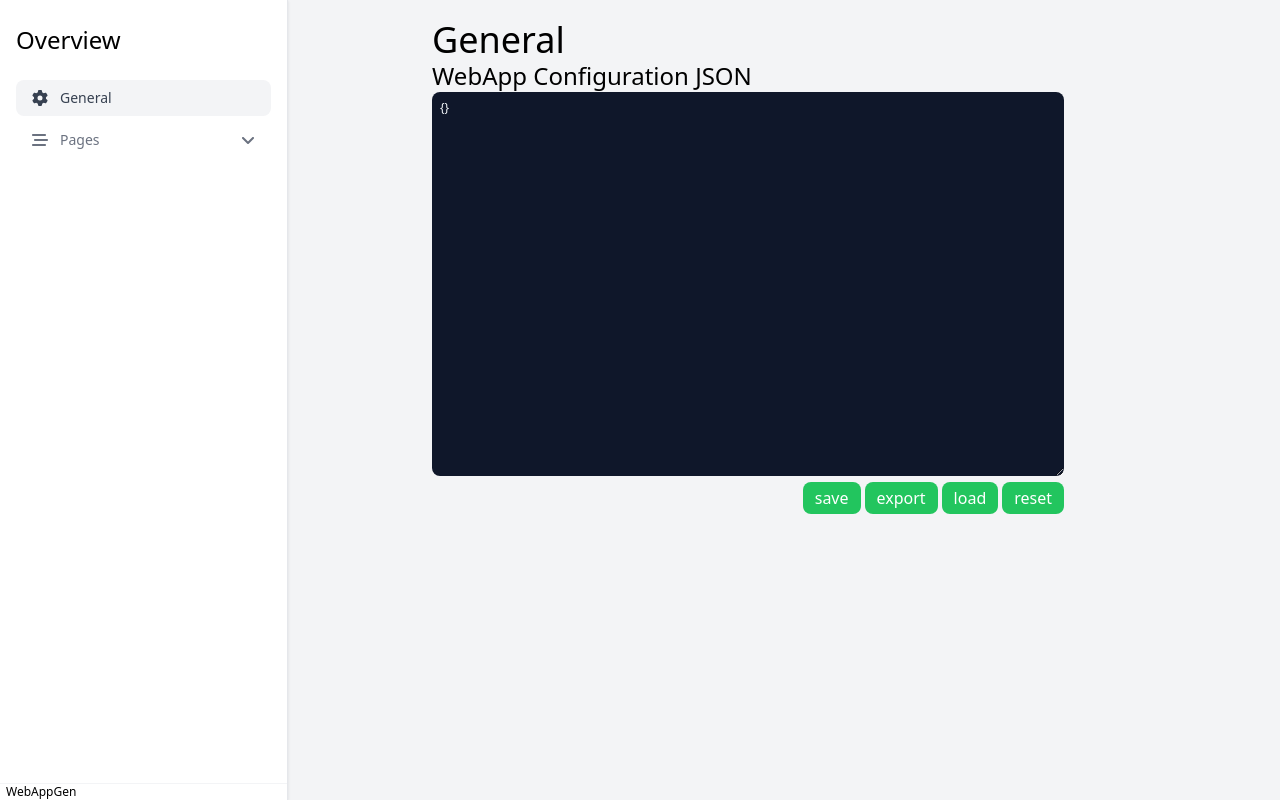
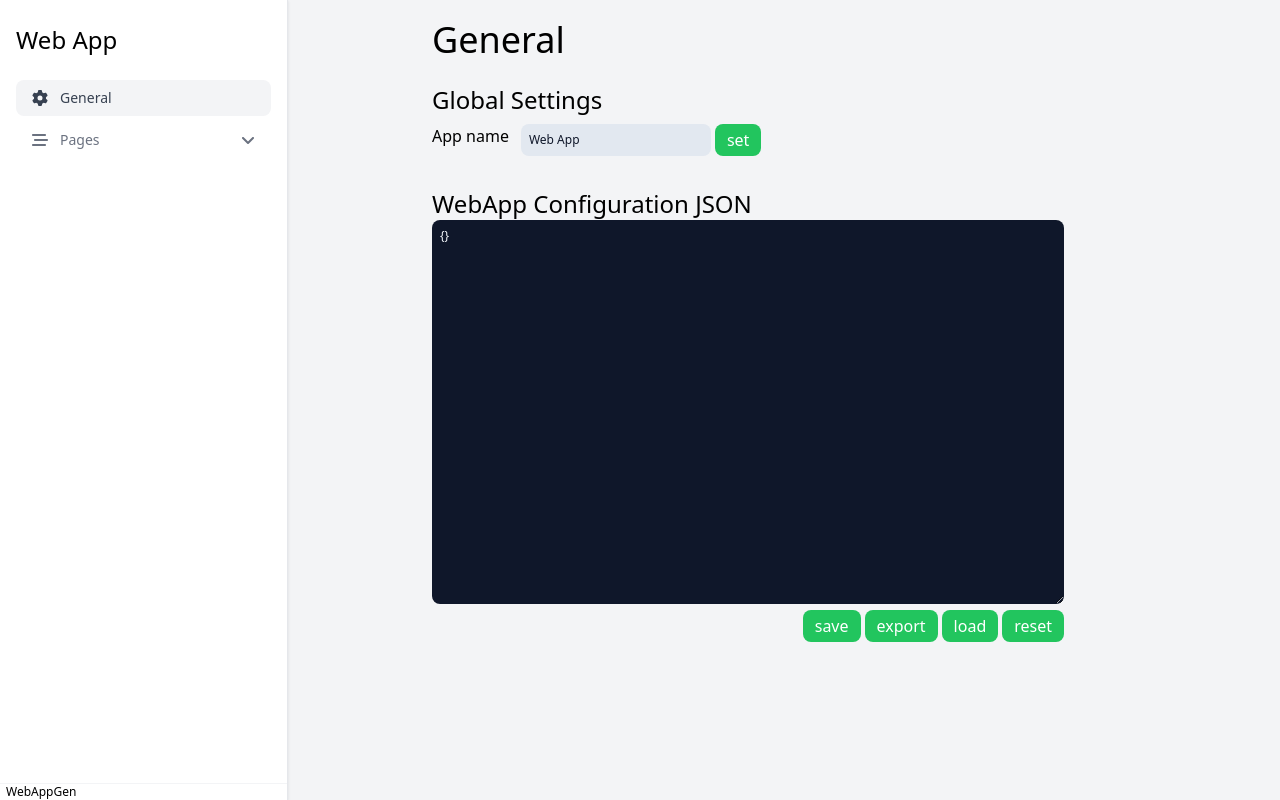
Before and after one commit to pvs-hd-tea/MuesliNext, a React (Create React App) app: page /general in a window 1280 px wide. Built offline with nearby package versions, Linux system fonts and the light colour scheme.

Commit message:
feat: added Appname

```diff
--- a/src/app.tsx
+++ b/src/app.tsx
@@ -22,6 +22,10 @@ export interface Page {
   content?: EditorData;
 }
 
+export interface AppData {
+  name: string;
+}
+
 // eslint-disable-next-line no-empty-pattern
 const App: React.FC<Props> = ({}) => {
   // Services here
@@ -43,6 +47,15 @@ const App: React.FC<Props> = ({}) => {
 
   const [pages, setPages] = useState(defaultPages);
   const [loaded, setLoaded] = useState(false);
+
+  const defaultApp: AppData = {
+    name: "Web App",
+  };
+  const [app, setApp] = useState(defaultApp);
+  const appString = storageService.get("app");
+  if (appString && !loaded) {
+    setApp(JSON.parse(appString));
+  }
 
   const onAddPage = (page: Page) => {
     setPages([...pages, page]);
@@ -95,7 +108,7 @@ const App: React.FC<Props> = ({}) => {
 
   const onExportData = () => {
     console.log("export data");
-    storageService.exportToJsonFile();
+    storageService.exportToJsonFile(app.name);
   };
 
   const onLoadData = () => {
@@ -111,7 +124,21 @@ const App: React.FC<Props> = ({}) => {
   const onResetData = () => {
     console.log("reset data");
     storageService.set("pages", defaultPages);
+    const changedApp = {
+      name: "Web App",
+    };
+    storageService.set("app", changedApp);
     // TODO: maybe not mix react and plain javascript
+    document.location.reload();
+  };
+
+  const onSetAppName = (appName: string) => {
+    const changedApp = {
+      ...app,
+      name: appName,
+    };
+    setApp(changedApp);
+    storageService.set("app", changedApp);
     document.location.reload();
   };
 
@@ -119,6 +146,7 @@ const App: React.FC<Props> = ({}) => {
     <body className="min-h-screen bg-gray-100">
       <div className="grid grid-cols-6 gap-4">
         <OverviewPanel
+          appName={app.name}
           pages={pages}
           onAddPage={onAddPage}
           onSetMetadata={onSetMetadata}
@@ -133,7 +161,7 @@ const App: React.FC<Props> = ({}) => {
                   path={`/pages/${page.path}`}
                   element={
                     <PageEdit
-                      title={page.title}
+                      title={`${app.name} - ${page.title}`}
                       path={page.path}
                       uuid={page.path}
                       content={page.content}
@@ -149,10 +177,12 @@ const App: React.FC<Props> = ({}) => {
                 element={
                   <General
                     configuration={storageService.getConfiguration()}
+                    app={app}
                     onSaveData={onSaveData}
                     onExportData={onExportData}
                     onLoadData={onLoadData}
                     onResetData={onResetData}
+                    onSetAppName={onSetAppName}
                   />
                 }
               />
--- a/src/components/internal/General.tsx
+++ b/src/components/internal/General.tsx
@@ -1,46 +1,74 @@
 import React, { useEffect, useState } from "react";
+import { AppData } from "../../app";
 import { PageMetaData } from "../../data/meta-data";
 import Button from "../Widgets/ButtonWidget";
 import InfoBanner from "./InfoBanner";
 
 // eslint-disable-next-line @typescript-eslint/no-empty-interface
-interface PageProperties {
+interface GeneralProperties {
   configuration: string;
+  app: AppData;
   onExportData: () => void;
   onLoadData: () => void;
   onSaveData: (raw: string) => boolean;
   onResetData: () => void;
+  onSetAppName: (pageName: string) => void;
 }
 
-const General: React.FC<PageProperties> = ({
+const General: React.FC<GeneralProperties> = ({
   configuration,
+  app,
   onExportData,
   onLoadData,
   onSaveData,
   onResetData,
+  onSetAppName,
 }) => {
   useEffect(() => {
-    document.title = "WebAppGen General";
+    document.title = `${app.name} - General`;
   }, []);
 
   const [config, setConfig] = useState(configuration);
+  const [appName, setAppName] = useState(app.name);
   const [syntaxError, setSyntaxError] = useState(false);
 
   const saveConfig = () => {
     setSyntaxError(onSaveData(config));
   };
 
-  const handleChange = (event: any) => {
+  const handleConfigChange = (event: any) => {
     setConfig(event.target.value);
+  };
+
+  const handleNameInputChange = (event: any) => {
+    setAppName(event.target.value);
+  };
+
+  const handleNameChange = () => {
+    onSetAppName(appName);
   };
 
   return (
     <div className="mt-5">
       <h2>General</h2>
+
+      <br />
+      <h4>Global Settings</h4>
+      <div className="flex grid-cols-2 my-2">
+        <p>App name</p>
+        <input
+          className="text-slate-900 bg-slate-200 p-1 px-2 ml-3 rounded-lg text-xs"
+          onChange={handleNameInputChange}
+          value={appName}
+        ></input>
+        <Button text="set" onClick={handleNameChange} />
+      </div>
+      <br />
+
       <h4>WebApp Configuration JSON</h4>
       <textarea
         className="bg-slate-900 text-slate-100 p-2 rounded-lg w-full h-96 text-xs"
-        onChange={handleChange}
+        onChange={handleConfigChange}
       >
         {config}
       </textarea>
--- a/src/components/internal/OverviewPanel.tsx
+++ b/src/components/internal/OverviewPanel.tsx
@@ -18,12 +18,14 @@ export enum LayoutStyle {
 }
 
 interface OverviewPanelProperties {
+  appName: string;
   pages: Page[];
   onAddPage: (page: Page) => void;
   onSetMetadata: (uuid: string, metadata: PageMetaData) => void;
 }
 
 const OverviewPanel: React.FC<OverviewPanelProperties> = ({
+  appName,
   pages,
   onAddPage,
   onSetMetadata,
@@ -57,7 +59,7 @@ const OverviewPanel: React.FC<OverviewPanelProperties> = ({
       <aside className="sidebar w-72 md:shadow transform -translate-x-full md:translate-x-0 transition-transform duration-150 ease-in">
         <div className="flex flex-col justify-between min-h-screen bg-white border-r">
           <div className="px-4 py-6">
-            <h1 className="text-2xl">Overview</h1>
+            <h1 className="text-2xl">{appName}</h1>
 
             <nav className="flex flex-col mt-6 space-y-1">
               <a
--- a/src/data/localStorage.ts
+++ b/src/data/localStorage.ts
@@ -1,6 +1,6 @@
 import fileDialog from "file-dialog";
 
-const relevantKeys = ["pages"];
+const relevantKeys = ["pages", "app"];
 
 export class LocalStorageService {
   get(key: string) {
@@ -37,14 +37,14 @@ export class LocalStorageService {
     return configuration;
   }
 
-  exportToJsonFile() {
+  exportToJsonFile(name: string) {
     const json = this.getConfiguration();
     console.log(json);
     const blob = new Blob([json], { type: "application/json" });
     const url = URL.createObjectURL(blob);
     const link = document.createElement("a");
     link.href = url;
-    link.download = `webgenConfig.json`;
+    link.download = `${name.replace(" ", "-")}.json`;
     link.click();
   }
 
```
